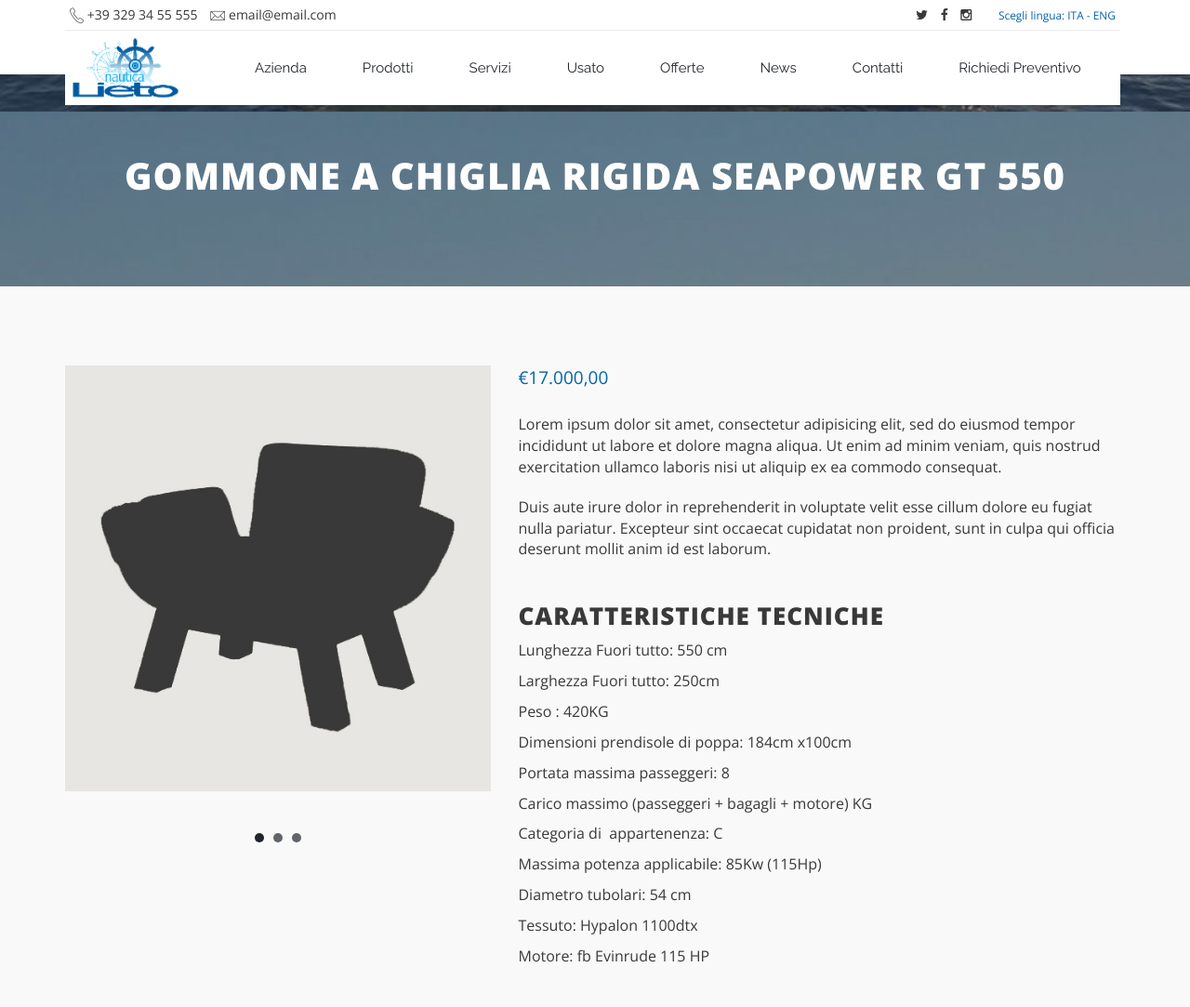
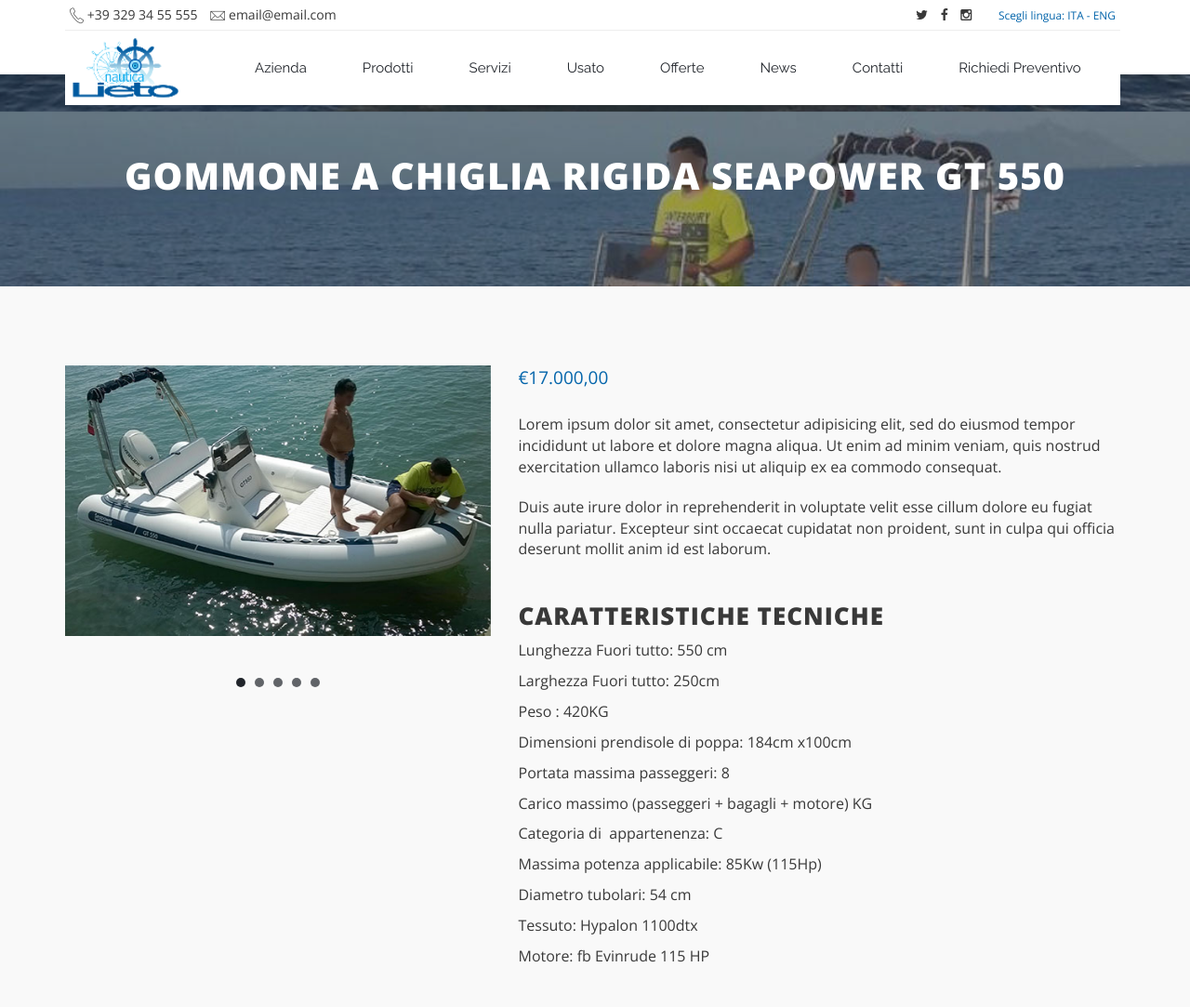
Before and after one commit to cutugno/lieto, a CodeIgniter app: page /database/usato in a window 1280 px wide. Shown: the top 1083 px of the page at 93% size. Run offline with CodeIgniter, Linux system fonts and the light colour scheme.

Commit message:
sistemata struttura usato; link homepage su logo menu

```diff
--- a/application/views/templates/menu.php
+++ b/application/views/templates/menu.php
@@ -24,7 +24,7 @@
 
         	<!--zetta menu -->
             <ul onClick="" class="zetta-menu zm-response-switch zm-full-width zm-effect-fade">
-                <li class="zm-logo"><a href="index.html"><img title="logo" src="<?php echo base_url(); ?>assets/img/logo.png" alt=""></a></li>
+                <li class="zm-logo"><a href="<?php echo base_url(); ?>"><img title="logo" src="<?php echo base_url(); ?>assets/img/logo.png" alt=""></a></li>
 
                 <li><a href="#">Azienda</a>
                     <!--
--- a/application/views/usato.php
+++ b/application/views/usato.php
@@ -20,13 +20,19 @@
 
                     <div class="owl-carousel slider">
                         <div class="item">
-                            <img src="<?php echo base_url(); ?>assets/img/shop_images/image_01_538x548.jpg" alt="">
+                            <img src="<?php echo base_url(); ?>assets/img/shop_images/01.jpg" alt="Gommone a chiglia rigida Seapower GT 550 - Usato Nautica Lieto">
                         </div>
                         <div class="item">
-                        	<img src="<?php echo base_url(); ?>assets/img/shop_images/image_03_538x548.jpg" alt="">
+                            <img src="<?php echo base_url(); ?>assets/img/shop_images/02.jpg" alt="Gommone a chiglia rigida Seapower GT 550 - Usato Nautica Lieto">
                         </div>
                         <div class="item">
-                            <img src="<?php echo base_url(); ?>assets/img/shop_images/image_11_538x548.jpg" alt="">
+                            <img src="<?php echo base_url(); ?>assets/img/shop_images/03.jpg" alt="Gommone a chiglia rigida Seapower GT 550 - Usato Nautica Lieto">
+                        </div>
+                        <div class="item">
+                            <img src="<?php echo base_url(); ?>assets/img/shop_images/04.jpg" alt="Gommone a chiglia rigida Seapower GT 550 - Usato Nautica Lieto">
+                        </div>
+                        <div class="item">
+                            <img src="<?php echo base_url(); ?>assets/img/shop_images/05.jpg" alt="Gommone a chiglia rigida Seapower GT 550 - Usato Nautica Lieto">
                         </div>
                     </div><!-- end owl-carousel -->
 
@@ -80,7 +86,7 @@
                         <div class="product-image">
                             <div class="product-layer"></div>
                             <div class="new-product">New</div>
-                            <img src="img/shop_images/image_01_254x300.jpg" alt="">
+                            <img src="<?php echo base_url(); ?>assets/img/shop_images/image_01_254x300.jpg" alt="">
                             <div class="product-button">
                                 <a href="#" class="btn btn-sm ju-btn-default dark">Add to card</a>
                             </div>
@@ -98,7 +104,7 @@
                             <div class="product-layer"></div>
                             <div class="for-sales">Sale</div>
                             <div class="product-off">Off</div>
-                            <img src="img/shop_images/image_03_254x300.jpg" alt="">
+                            <img src="<?php echo base_url(); ?>assets/img/shop_images/image_03_254x300.jpg" alt="">
                             <div class="product-button">
                                 <a href="#" class="btn btn-sm ju-btn-default dark">Add to card</a>
                             </div>
@@ -115,7 +121,7 @@
                     <li class="product">
                         <div class="product-image">
                             <div class="product-layer"></div>
-                            <img src="img/shop_images/image_11_254x300.jpg" alt="">
+                            <img src="<?php echo base_url(); ?>assets/img/shop_images/image_11_254x300.jpg" alt="">
                             <div class="product-button">
                                 <a href="#" class="btn btn-sm ju-btn-default dark">Add to card</a>
                             </div>
@@ -131,7 +137,7 @@
                     <li class="product">
                         <div class="product-image">
                             <div class="product-layer"></div>
-                            <img src="img/shop_images/image_13_254x300.png" alt="">
+                            <img src="<?php echo base_url(); ?>assets/img/shop_images/image_13_254x300.png" alt="">
                             <div class="product-button">
                                 <a href="#" class="btn btn-sm ju-btn-default dark">Add to card</a>
                             </div>
```
Also changed, not shown: assets/img/shop_images/01.jpg (added), assets/img/shop_images/02.jpg (added), assets/img/shop_images/03.jpg (added), assets/img/shop_images/04.jpg (added), assets/img/shop_images/05.jpg (added), assets/img/slider/usato.jpg.
